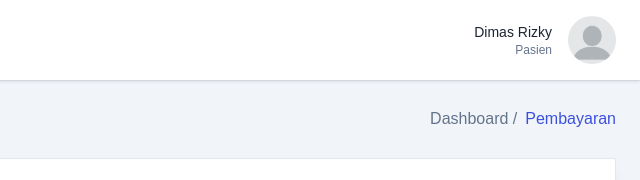
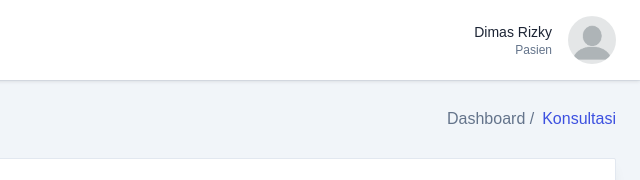
Before and after one commit to korban-mantan/frontend-lomba, a website built with webpack: page src/daftar-konsultasi.html in a window 1280 px wide. Shown: the top 180 px of the page, 640-1280 px from the left. Built offline with nearby package versions, Linux system fonts and the light colour scheme.

Commit message:
edit riwayat konsultasi

```diff
--- a/src/daftar-konsultasi.html
+++ b/src/daftar-konsultasi.html
@@ -48,7 +48,7 @@
               <nav>
                 <ol class="flex items-center gap-2">
                   <li><a href="index.html">Dashboard /</a></li>
-                  <li class="text-primary">Pembayaran</li>
+                  <li class="text-primary">Konsultasi</li>
                 </ol>
               </nav>
             </div>
```
